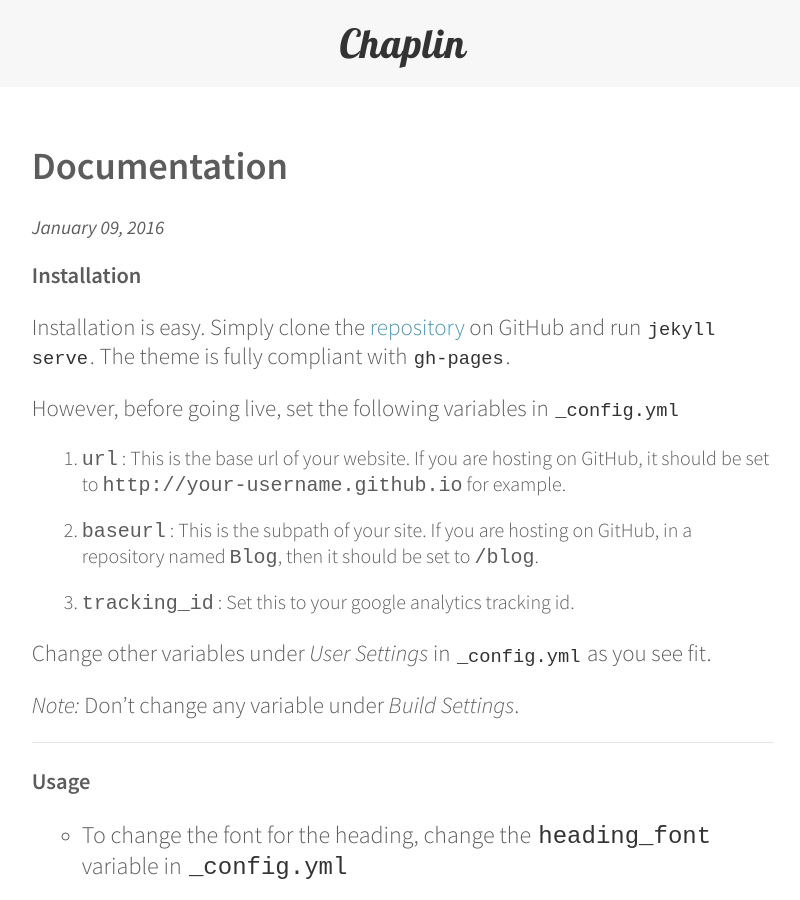
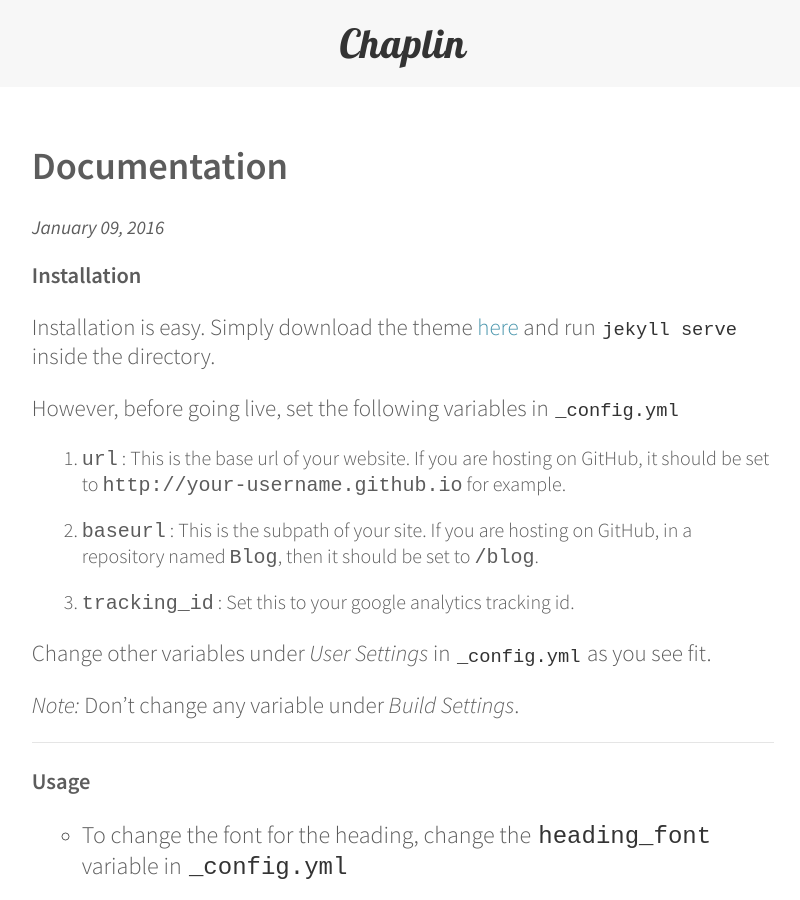
Before and after one commit to ankitsultana/Chaplin, a Jekyll site: the page built from _posts/2016-01-09-Documentation.markdown, in a window 1280 px wide and 900 px high. Shown: the whole window, without its empty margins (237-1037 px from the left). Built offline with Jekyll 4.4.1, drawn with Linux system fonts in a browser that asks for light colours; comment, search, counter and statistics services are not loaded.

Commit message:
Update Documentation

```diff
--- a/_posts/2016-01-09-Documentation.markdown
+++ b/_posts/2016-01-09-Documentation.markdown
@@ -3,7 +3,7 @@
 
 ### Installation
 
-Installation is easy. Simply clone the [repository](http://github.com/bk2dcradle/Chaplin) on GitHub and run `jekyll serve`. The theme is fully compliant with `gh-pages`.
+Installation is easy. Simply download the theme [here](http://github.com/bk2dcradle/Chaplin/master.zip) and run `jekyll serve` inside the directory.
 
 However, before going live, set the following variables in `_config.yml`
 
```
